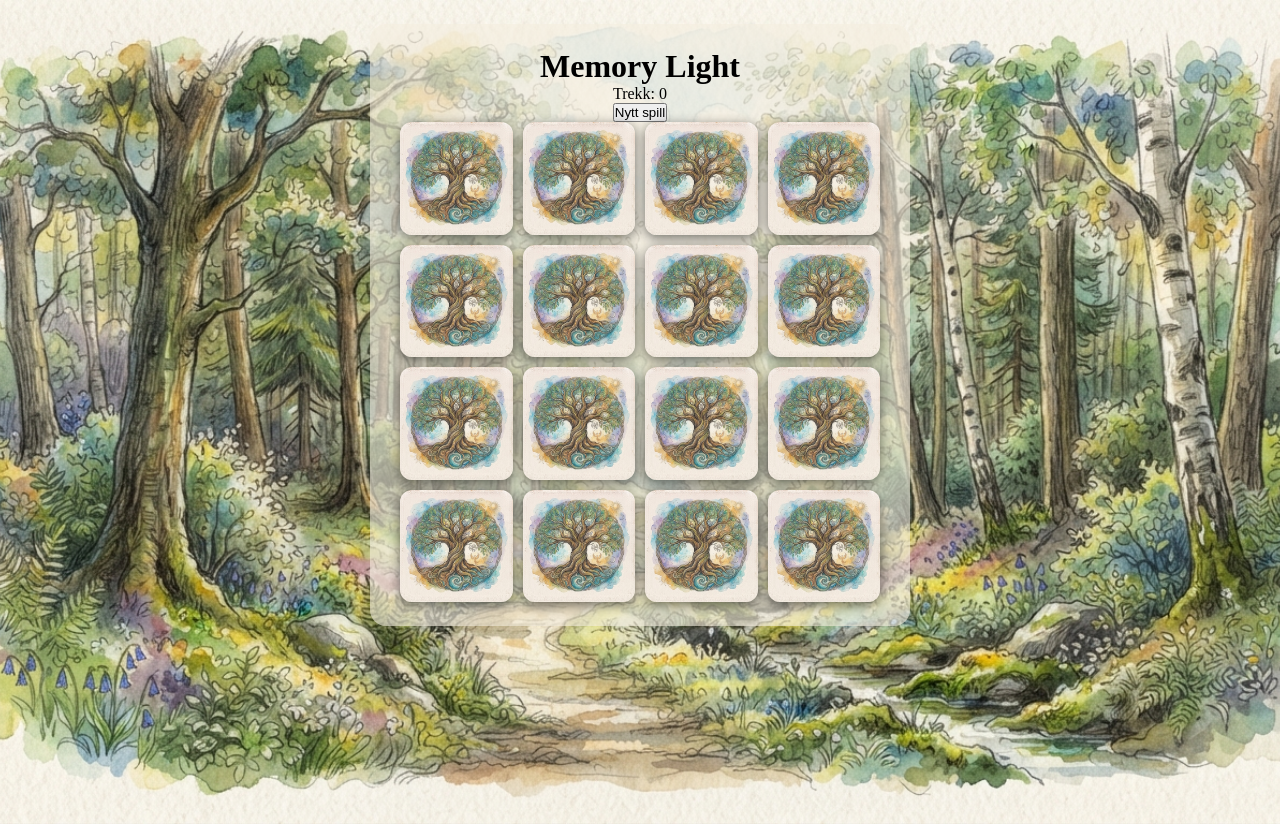
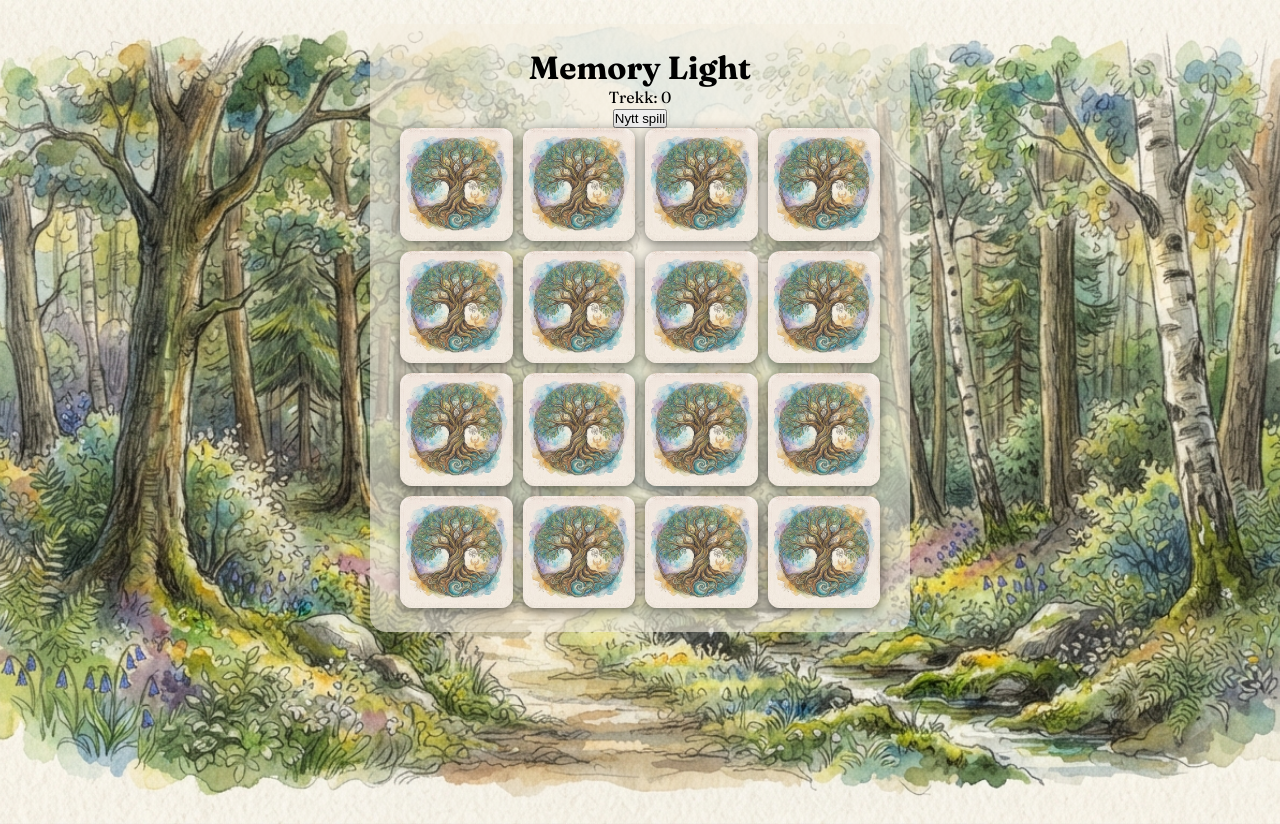
Before and after one commit to siannon91/memory-light, a React (Vite) app: page / in a window 1280 px wide. Built offline with nearby package versions, Linux system fonts and the light colour scheme.

Commit message:
legger til font

```diff
--- a/src/index.css
+++ b/src/index.css
@@ -1,3 +1,10 @@
+@font-face {
+    font-family: "Fraunces";
+    src: url("./assets/fonts/Fraunces.ttf") format("truetype");
+    font-weight: 100 900;
+    font-display: swap;
+}
+
 * {
     margin: 0;
     padding: 0;
@@ -10,6 +17,7 @@ body {
     background-image: url("./assets/sfondo.jpg");
     background-size: cover;
     background-position: center;
+    font-family: "Fraunces", Georgia, serif;
 }
 
 .board {
```
Also changed, not shown: src/assets/fonts/Fraunces.ttf (added).
